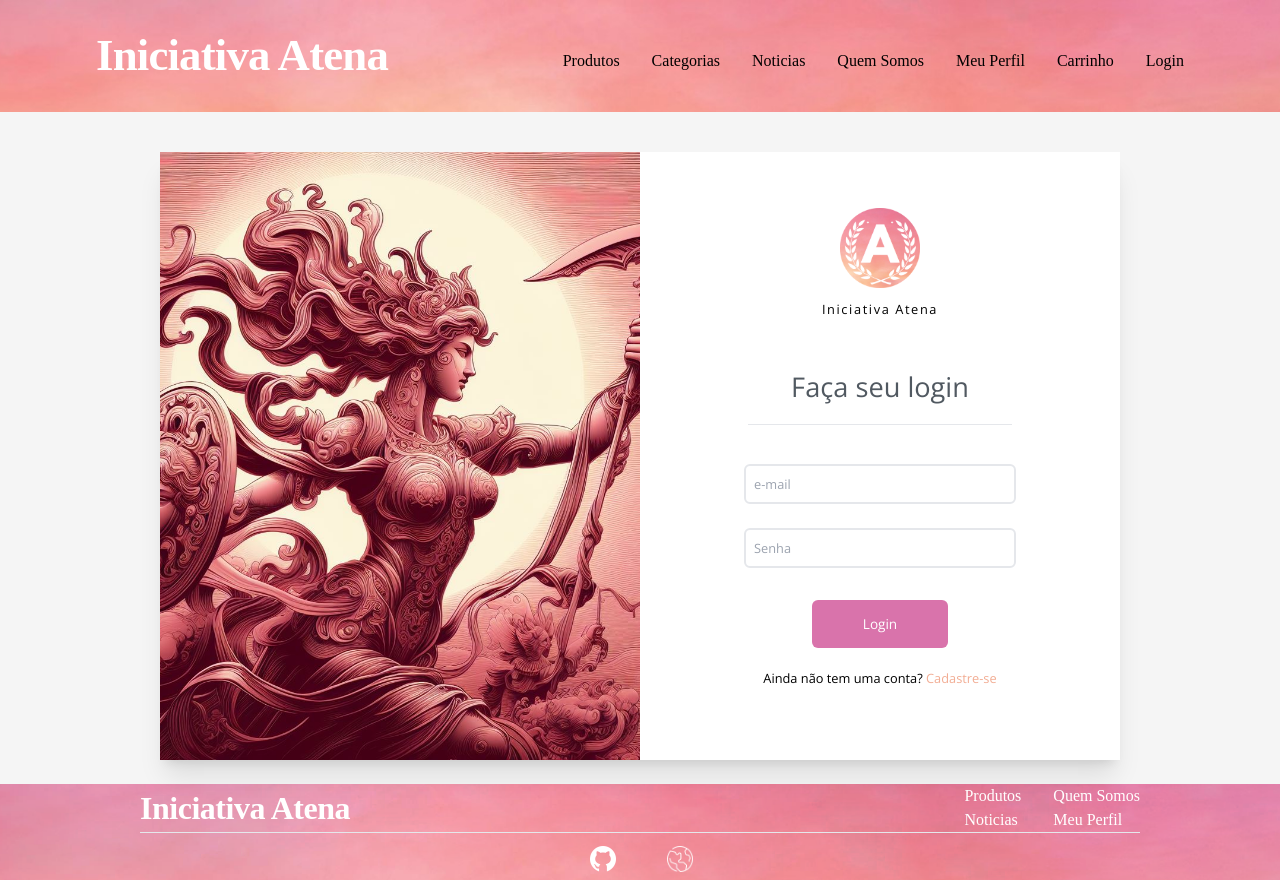
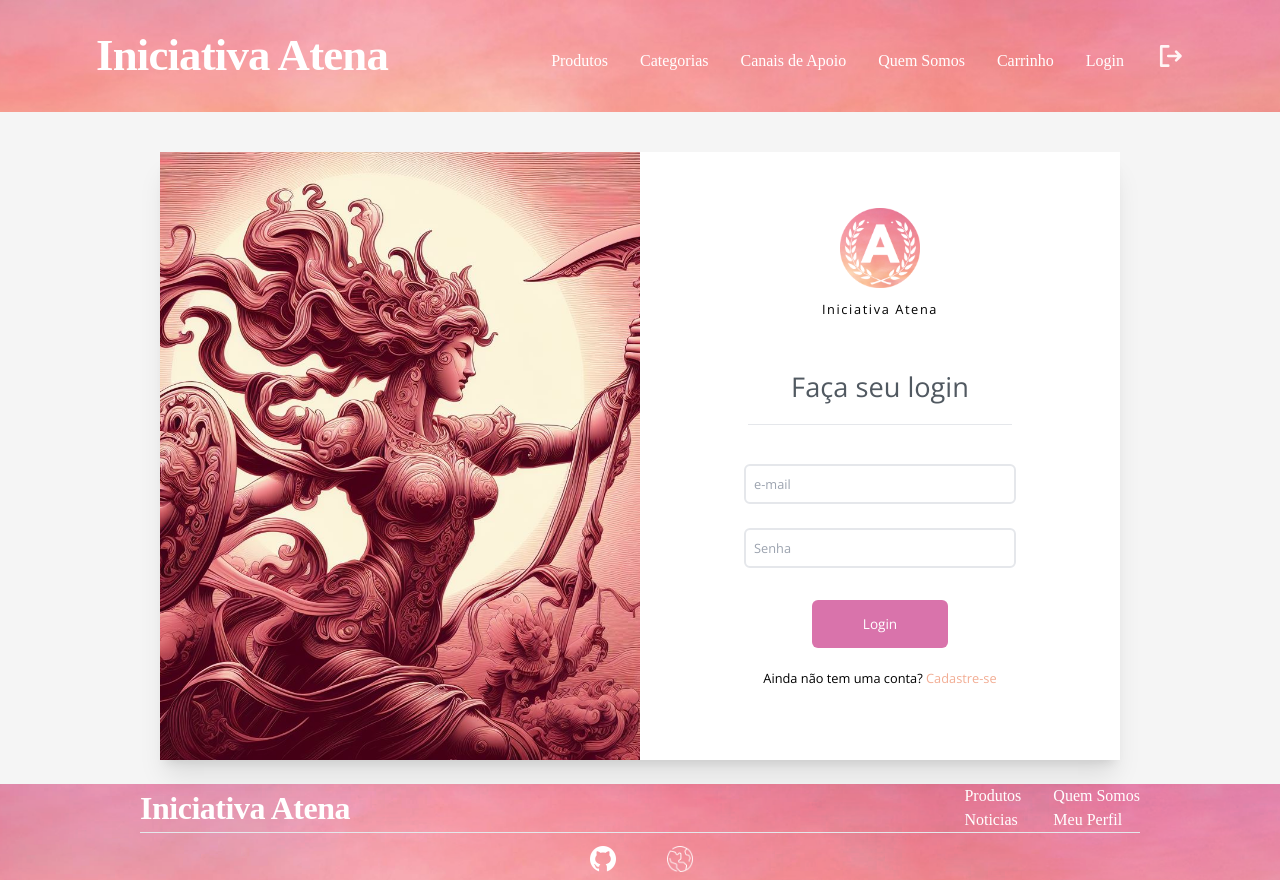
Before and after one commit to Projeto-Integrador-Grupo03/FrontEnd, a React (Vite) app: page / in a window 1280 px wide. Built offline with nearby package versions, Linux system fonts and the light colour scheme; a web font is replaced by a local one.

Commit message:
Ajuste Navbar

```diff
--- a/src/components/navbar/Navbar.tsx
+++ b/src/components/navbar/Navbar.tsx
@@ -1,11 +1,25 @@
 import { AuthContext } from '../../contexts/AuthContext';
 import { Link } from 'react-router-dom';
 import { useContext } from 'react';
+import { SignOut } from '@phosphor-icons/react';
+import { useNavigate } from 'react-router-dom';
+import { useEffect } from 'react';
+
+
 import '../navbar/Navbar.css'
 
 
 function Navbar() {
-   const { usuario } = useContext(AuthContext);
+
+   const navigate = useNavigate();
+
+   const { usuario, handleLogout } = useContext(AuthContext)
+
+   function logout() {
+      handleLogout()
+      alert('Obrigado por usar nosso site!')
+      navigate('/login')
+   }
 
    return (
       <header>
@@ -27,13 +41,13 @@ function Navbar() {
 
             <div id='div-flex'>
                <ul id="ul-links">
-                  <Link to="/produtos"><li className='link-format'>Produtos</li></Link>
-                  <Link to="/categorias"><li className='link-format'>Categorias</li></Link>
-                  <Link to="/"><li className='link-format'>Noticias</li></Link>
-                  <Link to="/contato"><li className='link-format'>Quem Somos</li></Link>
-                  <Link to="/"><li className='link-format'>Meu Perfil</li></Link>
-                  <Link to="/"><li className='link-format'>Carrinho</li></Link>
-                  <Link to="/login"><li className='link-format'>Login</li></Link>
+                  <Link to="/produtos"><li className='link-format text-[white]'>Produtos</li></Link>
+                  <Link to="/categorias"><li className='link-format text-[white]'>Categorias</li></Link>
+                  <Link to="/"><li className='link-format text-[white]'>Canais de Apoio</li></Link>
+                  <Link to="/contato"><li className='link-format text-[white]'>Quem Somos</li></Link>
+                  <Link to="/"><li className='link-format text-[white]'>Carrinho</li></Link>
+                  <Link to="/login"><li className='link-format text-[white]'>Login</li></Link>
+                  <Link onClick={logout} to="/login"><i className='link-format cursor-pointer'><SignOut size={28} color="#fff5f5" weight="bold" /></i></Link>
                </ul>
             </div>
          </nav>
```
Also changed, not shown: 2 other files (tests, documents, lock files or other folders).
